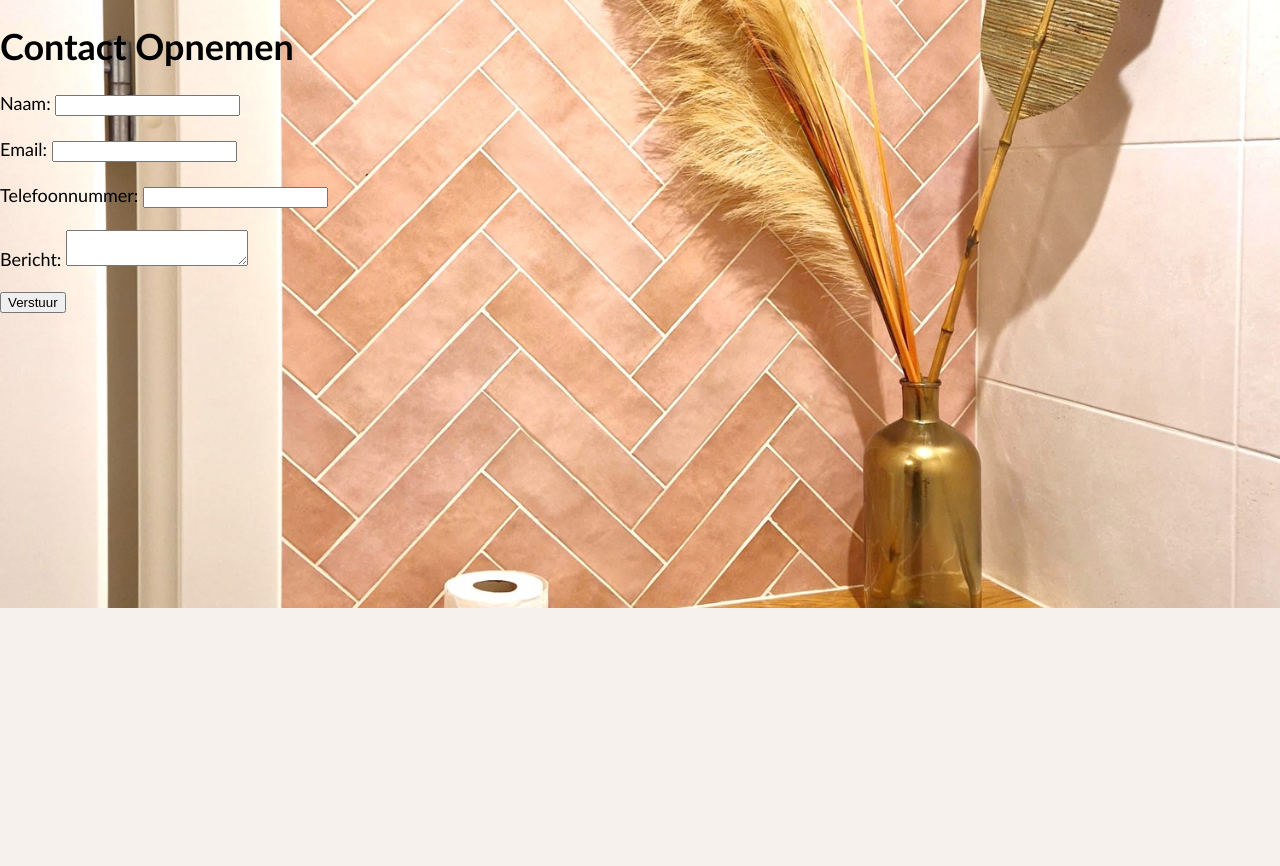
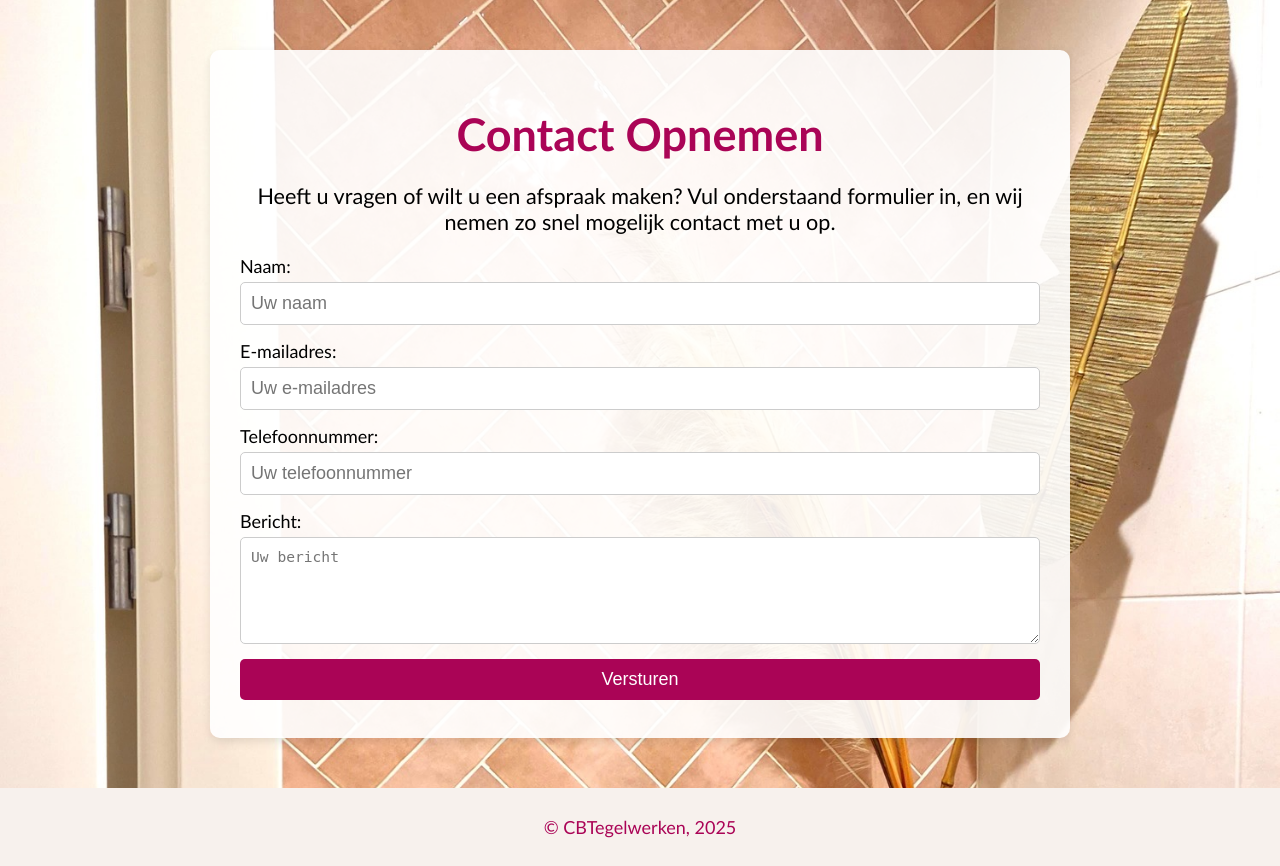
Before and after one commit to SpacingYoda/cbtegelwerken, a PHP site: page /project10/contact.php in a window 1280 px wide. Shown: the part 192-1058 px from the top of the page. Before the commit the page ends 800 px from the top, so only its background shows below. Run offline with PHP 8.4, Linux system fonts and the light colour scheme.

Commit message:
contact pagina af

```diff
--- a/contact.php
+++ b/contact.php
@@ -1,20 +1,28 @@
 <?php include('header.php'); ?>
 
 <body>
-<h1>Contact Opnemen</h1>
-<form action="contact_form.php" method="post">
-  <label for="name">Naam:</label>
-  <input type="text" id="name" name="name" required><br><br>
-
-  <label for="email">Email:</label>
-  <input type="email" id="email" name="email" required><br><br>
-
-  <label for="phone">Telefoonnummer:</label>
-  <input type="tel" id="phone" name="phone" required><br><br>
-
-  <label for="message">Bericht:</label>
-  <textarea id="message" name="message" required></textarea><br><br>
-
-  <input type="submit" value="Verstuur">
-</form>
+  <section class="contact-container">
+    <h1>Contact Opnemen</h1>
+    <p>Heeft u vragen of wilt u een afspraak maken? Vul onderstaand formulier in, en wij nemen zo snel mogelijk contact met u op.</p>
+    <form action="contact_form.php" method="post" class="contact-form">
+      <div class="form-group">
+        <label for="name">Naam:</label>
+        <input type="text" id="name" name="name" placeholder="Uw naam" required>
+      </div>
+      <div class="form-group">
+        <label for="email">E-mailadres:</label>
+        <input type="email" id="email" name="email" placeholder="Uw e-mailadres" required>
+      </div>
+      <div class="form-group">
+        <label for="phone">Telefoonnummer:</label>
+        <input type="tel" id="phone" name="phone" placeholder="Uw telefoonnummer" required>
+      </div>
+      <div class="form-group">
+        <label for="message">Bericht:</label>
+        <textarea id="message" name="message" rows="5" placeholder="Uw bericht" required></textarea>
+      </div>
+      <button type="submit" class="submit-btn">Versturen</button>
+    </form>
+  </section>
 </body>
+<?php include('footer.php'); ?>
--- a/style.css
+++ b/style.css
@@ -90,7 +90,7 @@ h3 {
     padding: 5%;
     background-color: #f7f1ed;
     z-index: 1;
-    margin-top: 20%;
+    margin-top: 5%;
     margin-bottom: 20%;
     text-shadow: 2px 2px 5px rgba(0, 0, 0, 0.5);
 }
@@ -394,6 +394,77 @@ padding-top: 1%;
     padding: 2%;
     padding-bottom: 10px;
 }
+/* Contactsectie styling */
+.contact-container {
+    max-width: 800px;
+    margin: 50px auto;
+    background: rgba(255, 255, 255, 0.9); /* Semi-transparante achtergrond */
+    border-radius: 10px;
+    box-shadow: 0 4px 10px rgba(0, 0, 0, 0.1);
+    padding: 20px 30px;
+    text-align: center;
+}
+
+/* Titel en tekst */
+.contact-container h1 {
+    font-size: 2.5em;
+    margin-bottom: 10px;
+    color: #AA0456;
+}
+
+.contact-container p {
+    font-size: 1.2em;
+    margin-bottom: 20px;
+    color: #000;
+}
+
+/* Formulier styling */
+.contact-form {
+    display: flex;
+    flex-direction: column;
+    gap: 15px; /* Afstand tussen velden */
+}
+
+.form-group {
+    text-align: left;
+}
+
+label {
+    font-size: 1em;
+    margin-bottom: 5px;
+    display: block;
+}
+
+input, textarea {
+    width: 100%;
+    padding: 10px;
+    font-size: 1em;
+    border: 1px solid #ccc;
+    border-radius: 5px;
+    box-sizing: border-box;
+}
+
+input:focus, textarea:focus {
+    outline: none;
+    border-color: #78063f; /* Highlight op focus */
+    box-shadow: 0 0 5px rgba(255, 0, 242, 0.5);
+}
+
+/* Verzendknop */
+.submit-btn {
+    background-color: #AA0456;
+    color: white;
+    padding: 10px 15px;
+    font-size: 1em;
+    border: none;
+    border-radius: 5px;
+    cursor: pointer;
+    transition: background-color 0.3s ease;
+}
+
+.submit-btn:hover {
+    background-color: #78063f;
+}
 
 footer {
     text-align: center;
```
